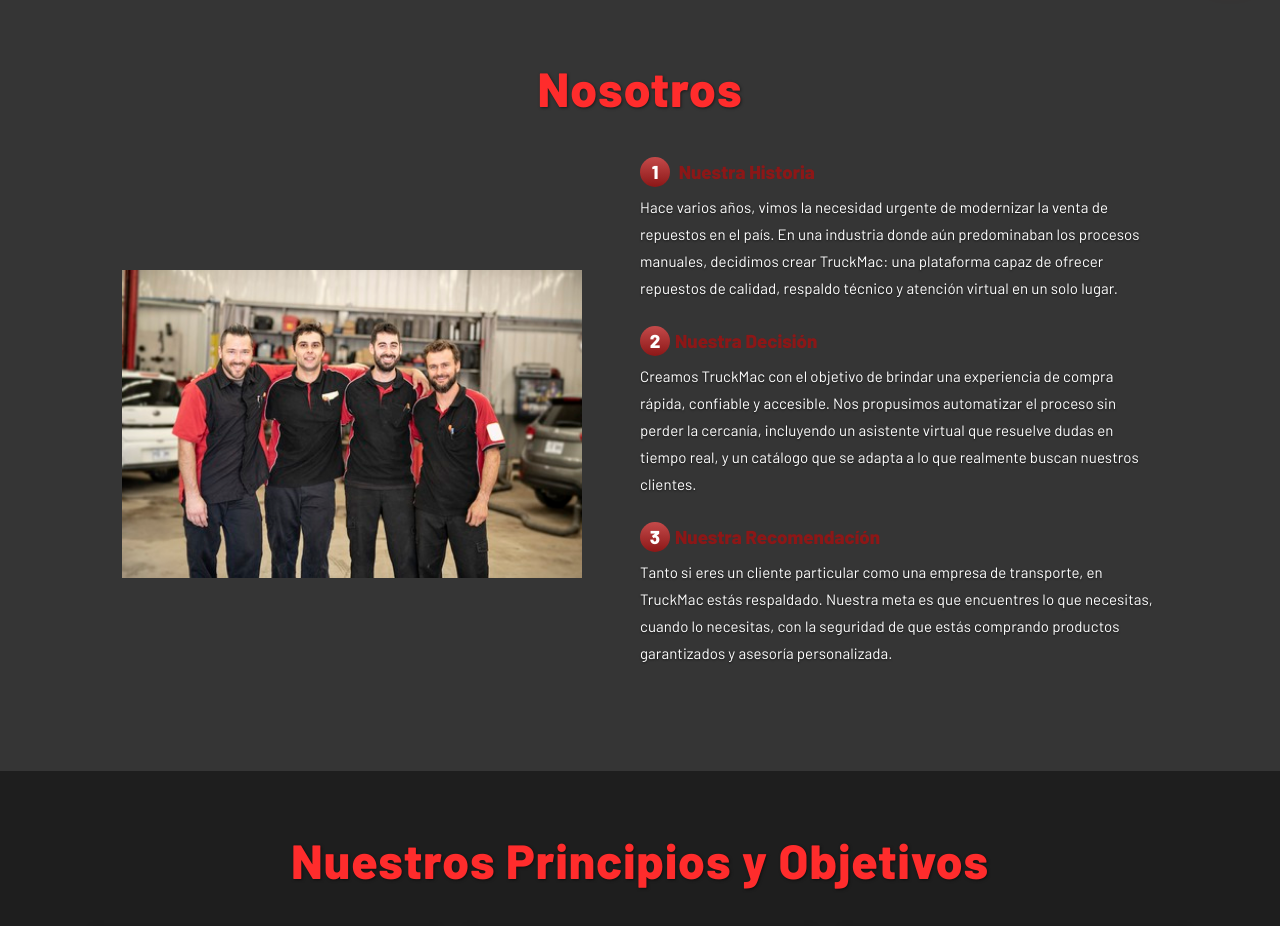
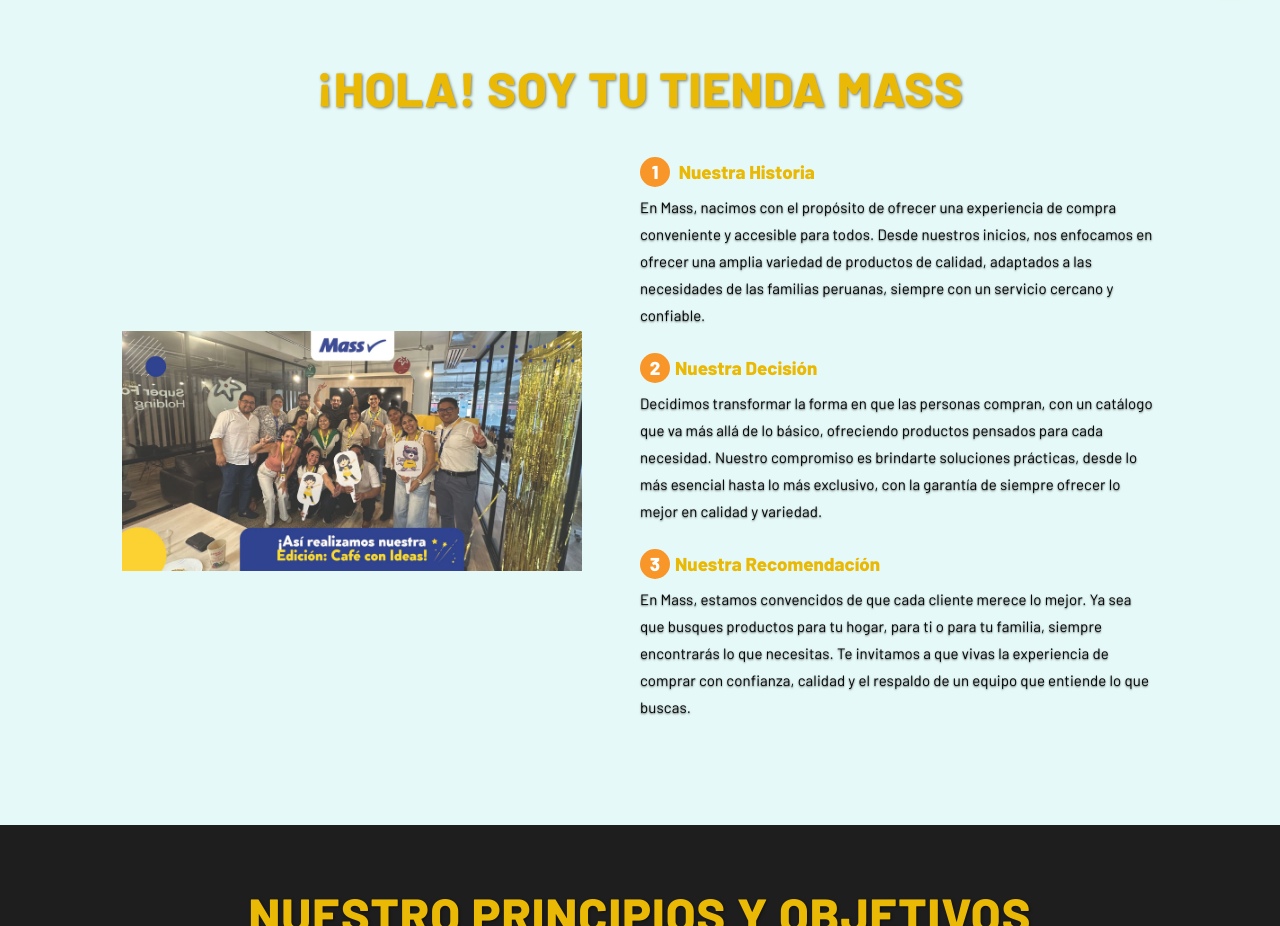
Before and after one commit to Yeimi-Owo/Tienda_Mass, a PHP site: page /Vista/Home/Nosotros.html in a window 1280 px wide. Shown: the part 801-1727 px from the top of the page. Run offline with PHP 8.4, Linux system fonts and the light colour scheme; some libraries are stand-ins or nearby versions.

Commit message:
Cambié algunos puntos adicionales de index y tienda, también el diseño de Nostros.html

```diff
--- a/Controlador/CSS/Nosotros.css
+++ b/Controlador/CSS/Nosotros.css
@@ -19,13 +19,13 @@
 }
 
 :root {
-    --primario: #8C1717;
+    --primario: #eab906;
     --gris-claro: #B8B8B8;
     --sombra: 0 0 13px 0 rgba(185, 185, 185, .25);
 }
 
 body {
-    background-color: #353535;
+    background-color: #16d7c71c;
 
 }
 
@@ -221,7 +221,7 @@
 #Historia .service p {
   font-size: 15px;                        /* Aumentamos el tamaño */
   line-height: 1.8;                       /* Más espacio entre líneas */
-  color: #ffffff;                         /* Blanco puro para buen contraste */
+  color: #060606;                         /* Blanco puro para buen contraste */
   font-weight: 400;                       /* Peso de texto legible */
   margin-bottom: 24px;                    /* Espacio inferior */
   text-shadow: 0 1px 2px rgba(0,0,0,0.6); /* Sombra para resaltar en fondo oscuro */
@@ -232,7 +232,7 @@
 .subtitulo {
   text-align: center;
   font-weight: 700;       /* Más grueso */
-  color: #ff2c2c;         /* Rojo más brillante */
+  color: #eab906;         /* Rojo más brillante */
   margin-bottom: 40px;
   font-size: 48px;        /* Más grande */
   letter-spacing: 1px;    /* Espaciado más limpio */
@@ -264,12 +264,12 @@
 
 .n-service {
     margin-bottom: 7px;
-    color: #8C1717;
+    color: #eab906;
 }
 
 .number {
     display: inline-block;
-    background-image: linear-gradient(to top, #8C1717 0%, #c44a4a 100%);
+    background-image: linear-gradient(to top, #fc8506da 0%, #fc8506da 100%);
     width: 30px;
     height: 30px;
     color: white;
--- a/Vista/Home/Nosotros.html
+++ b/Vista/Home/Nosotros.html
@@ -6,9 +6,9 @@
     <meta charset="UTF-8">
     <meta http-equiv="X-UA-Compatible" content="IE=edge">
     <meta name="viewport" content="width=device-width, initial-scale=1.0">
-    <link rel="shortcut icon" href="../../Controlador/IMAGENES/icono11.svg" type="image/x-icon">
+    <link rel="shortcut icon" href="../../Controlador/IMAGENES/LOGO MASS 4.svg" type="image/x-icon">
     <link rel="stylesheet" href="../../Controlador/CSS/Nosotros.css">
-    <title>SILHOUETTE GYM</title>
+    <title>MASS</title>
     <link href='https://unpkg.com/boxicons@2.1.4/css/boxicons.min.css' rel='stylesheet'>
     <link rel="preconnect" href="https://fonts.gstatic.com" crossorigin>
     <link href="https://fonts.googleapis.com/css2?family=Open+Sans:wght@300;400;700&display=swap" rel="stylesheet">
@@ -44,14 +44,14 @@
     <!--codigo oficial-->
     <header class="cabezera" id="inicio">
         <div class="menu_arriba">
-            <h1 class="nom_gym">SILHOUETTE <span class="txtRojo">GYM</span></h1>
+            <h1 class="nom_gym">TIENDA <span class="txtRojo">MASS</span></h1>
             <ul class="imagen1">
-                <img src="../../Controlador/img.menu/icono11.svg">
+                <img src="../../Controlador/img.menu/LOGO MASS 1.png">
             </ul>
             <nav id="nav">
                 <a href="../../Vista/Home/index.html" onclick="seleccionar()">Inicio</a>
-                <a href="../../Vista/Home/Nosotros.html" onclick="seleccionar()">Nosotros</a>
-                <a href="../../Vista/Home/Planes.php" onclick="seleccionar()">Planes</a>
+                <a href="../../Vista/Home/Nosotros.html" onclick="seleccionar()">Conóceme</a>
+                <a href="../../Vista/Home/Planes.php" onclick="seleccionar()">Ofertas</a>
                 <a href="../../Vista/Home/Tienda.php" onclick="seleccionar()">Tienda</a>
 
             </nav>
@@ -80,47 +80,47 @@
         </div>
     <img src="../../Controlador/img/bx-menu-alt-right.svg" alt="" class="menu">
     <nav class="menu-navegacion">
-        <a href="#inicio" onclick="seleccionar()">Inicio</a>
-        <a href="#Historia" onclick="seleccionar()">Nosotros</a>
-        <a href="#Principios" onclick="seleccionar()">Objetivos</a>
-        <a href="#Servicio" onclick="seleccionar()">Servicio al Cliente</a>
-        <a href="#Preguntas" onclick="seleccionar()">Preguntas Frecuentes</a>
-        <a href="#contacto" onclick="seleccionar()">Contacto</a>
+        <a href="#inicio" onclick="seleccionar()">INICIO</a>
+        <a href="#Historia" onclick="seleccionar()">NOSOTROS</a>
+        <a href="#Principios" onclick="seleccionar()">OBJETIVOS</a>
+        <a href="#Servicio" onclick="seleccionar()">SERVICIO AL CLIENTE</a>
+        <a href="#Preguntas" onclick="seleccionar()">PREGUNTAS FRECUENTES</a>
+        <a href="#contacto" onclick="seleccionar()">CONTACTO</a>
     </nav>
     <div class="contenedor head">
-        <h1 class="titulo">Conoce nuestra historia que nos motivo a ponerla en marcha.</h1>
+        <h1 class="titulo">DESCUBRE LA CALIDAD A PRECIOS IRRESISTIBLES EN MASS!</h1>
         <p class="copy"></p>
     </div>
     </header>
 
     <main>
         <section class="service contenedor" id="Historia">
-            <h2 class="subtitulo">Nosotros</h2>
+            <h2 class="subtitulo">¡HOLA! SOY TU TIENDA MASS</h2>
             <div class="contenedor-servicio">
-                <img src="../../Controlador/img/nosotros_2.jpg" alt="" srcset="">
+                <img src="../../Controlador/img/IMG MASS 6.jpg" alt="" srcset="">
                 <div class="checklist-servicio">
                     <div class="service">
                         <h3 class="n-service"><span class="number">1</span> Nuestra Historia</h3>
-                        <p> Hace varios años, vimos la necesidad urgente de modernizar la venta de repuestos en el país. En una industria donde aún predominaban los procesos manuales, decidimos crear TruckMac: una plataforma capaz de ofrecer repuestos de calidad, respaldo técnico y atención virtual en un solo lugar.</p>
+                        <p> En Mass, nacimos con el propósito de ofrecer una experiencia de compra conveniente y accesible para todos. Desde nuestros inicios, nos enfocamos en ofrecer una amplia variedad de productos de calidad, adaptados a las necesidades de las familias peruanas, siempre con un servicio cercano y confiable.</p>
                     </div>
                     <div class="service">
                         <h3 class="n-service"><span class="number">2</span>Nuestra Decisión</h3>
-                        <p> Creamos TruckMac con el objetivo de brindar una experiencia de compra rápida, confiable y accesible. Nos propusimos automatizar el proceso sin perder la cercanía, incluyendo un asistente virtual que resuelve dudas en tiempo real, y un catálogo que se adapta a lo que realmente buscan nuestros clientes.</p>
+                        <p> Decidimos transformar la forma en que las personas compran, con un catálogo que va más allá de lo básico, ofreciendo productos pensados para cada necesidad. Nuestro compromiso es brindarte soluciones prácticas, desde lo más esencial hasta lo más exclusivo, con la garantía de siempre ofrecer lo mejor en calidad y variedad.</p>
                     </div>
                     <div class="service">
                         <h3 class="n-service"><span class="number">3</span>Nuestra Recomendacíón</h3>
-                        <p>Tanto si eres un cliente particular como una empresa de transporte, en TruckMac estás respaldado. Nuestra meta es que encuentres lo que necesitas, cuando lo necesitas, con la seguridad de que estás comprando productos garantizados y asesoría personalizada.</p>
+                        <p> En Mass, estamos convencidos de que cada cliente merece lo mejor. Ya sea que busques productos para tu hogar, para ti o para tu familia, siempre encontrarás lo que necesitas. Te invitamos a que vivas la experiencia de comprar con confianza, calidad y el respaldo de un equipo que entiende lo que buscas.</p>
                     </div>
                 </div>
             </div>
         </section>
         <section class="gallery" id="Principios">
             <div class="contenedor">
-                <h2 class="subtitulo">Nuestros Principios y Objetivos</h2>
+                <h2 class="subtitulo">NUESTRO PRINCIPIOS Y OBJETIVOS</h2>
                 <div class="contenedor-galeria">
-                    <img src="../../Controlador/img/nosotros_3.png" alt="" class="img-galeria">
-                    <img src="../../Controlador/img/nosotros_4.jpg" alt="" class="img-galeria">
-                    <img src="../../Controlador/img/nosotros_5.png" alt="" class="img-galeria">
+                    <img src="../../Controlador/img/MISION MASS.png" alt="" class="img-galeria">
+                    <img src="../../Controlador/img/VISION MASS.png" alt="" class="img-galeria">
+                    <img src="../../Controlador/img/VALORES MASS.png" alt="" class="img-galeria">
                 </div>
             </div>
         </section>
@@ -133,18 +133,16 @@
         <section class="service contenedor" id="Servicio">
             <h2 class="subtitulo">Servicio al Cliente</h2>
             <div class="contenedor-servicio">
-                <img src="../../Controlador/img/servicio_cliente.jpg" alt="" srcset="">
+                <img src="../../Controlador/img/IMG MASS 12.jpg" alt="" srcset="">
                 <div class="checklist-servicio">
                     <div class="service">
                         <h3 class="n-service"><span class="number">1</span> Horario de Atención</h3>
-                        <p>Lunes a Domingo de 8:00 a.m. a 08:00 p.m.</p>
+                        <p>De Lunes a Domingo de 7 AM a 10 PM</p>
                     </div>
                     <div class="service">
                         <h3 class="n-service"><span class="number">2</span>Teléfono</h3>
-                        <p> Para llamar al teléfono de atención a clientes de Silhouette Gym, usted debe marcar el siguiente
-                            número:
-                            513-3355. Esta línea atiende consultas y reclamos en el siguiente horario de atención:
-                            Lunes a Viernes de 09:00 a 21:00 horas.</p>
+                        <p> Para consultas y atención al cliente en Mass, puedes comunicarte con nosotros llamando al siguiente número:
+                             0800-1234. Esta línea está disponible para resolver tus dudas y recibir tus comentarios.</p>
                     </div>
                     <div class="service">
                         <h3 class="n-service"><span class="number">3</span>Libro de Reclamaciones</h3>
@@ -191,11 +189,11 @@
                         <img src="../../Controlador/img/bx-plus.svg" alt="Abrir Respuesta" />
                     </p>
                     <p class="respuesta">
-                        El pago de tu pedido en TruckMac puede realizarse de forma segura a través de los siguientes métodos:<br><br>
+                        El pago de tu pedido en MASS puede realizarse de forma segura a través de los siguientes métodos:<br><br>
                         <strong>- Tarjeta de débito o crédito (Visa, Mastercard)</strong><br>
                         <strong>- Transferencias bancarias directas</strong><br>
                         <strong>- Pagos digitales como Yape y Plin</strong><br><br>
-                        Por el momento <strong>no aceptamos pagos en efectivo ni tarjetas extranjeras</strong>.<br>
+                        Por el momento <strong>no aceptamos pagos con tarjetas extranjeras</strong>.<br>
                         Te recomendamos verificar que tu tarjeta esté activa y habilitada para compras online.
                         En caso de pago con cuenta de terceros, asegúrate de registrar correctamente los datos para evitar retrasos en el procesamiento de tu pedido.
                     </p>
@@ -208,8 +206,6 @@
                             pasados unos días. Por eso, es importante que tu tarjeta esté habilitada y cuente con fondos suficientes.<br><br>
                             En caso de persistir el fallo, recibirás una notificación automática con instrucciones para realizar el pago
                             manual mediante <strong>Yape, Plin o transferencia bancaria</strong>.<br><br>
-                            Si acumulas más de dos pedidos impagos, <strong>TruckMac se reserva el derecho de suspender temporalmente tu acceso a nuevos pedidos</strong>
-                            hasta regularizar tu deuda.<br><br>
                             Para cualquier duda adicional puedes comunicarte con nuestro equipo de atención o revisar el estado de tus pagos desde tu cuenta.</p>
                     </div>
                 </div>
@@ -218,16 +214,15 @@
                     <div class="contenedor-pregunta">
                         <p class="pregunta">¿Como puedo saber si son confiables? <img src="../../Controlador/img/bx-plus.svg"
                                 alt="Abrir Respuesta" /></p>
-                        <p class="respuesta">En TruckMac nos respaldan años de experiencia en el sector automotriz y una amplia cartera de clientes satisfechos.
-                            Todos nuestros repuestos son verificados y certificados por proveedores oficiales. <br><br>
-                            Además, contamos con sistemas de seguridad para tus pagos y asistencia técnica en todo momento. Puedes revisar reseñas
-                            de otros compradores, así como contactarnos directamente si tienes dudas antes de realizar una compra.</p>
+                        <p class="respuesta">En MASS nos respaldan años de experiencia en el sector minorista (retail), y una amplia cartera de clientes satisfechos.
+                            Todos nuestros productos son de calidad y están certificados por proveedores oficiales, garantizando que cada artículo que ofrecemos cumple con los más altos estándares para tu total confianza. <br><br>
+                            Además, en Mass contamos con sistemas de seguridad avanzados para proteger tus pagos y ofrecemos asistencia técnica en todo momento. Puedes contactarnos directamente si tienes alguna duda antes de realizar tu compra.</p>
                     </div>
                     <div class="contenedor-pregunta">
                         <p class="pregunta">¿Que pasa con mis datos personales? <img src="../../Controlador/img/bx-plus.svg"
                                 alt="Abrir Respuesta" /></p>
                         <p class="respuesta">
-                            En TruckMac nos tomamos muy en serio la privacidad de nuestros clientes. Tus datos están protegidos bajo estrictas
+                            En MASS nos tomamos muy en serio la privacidad de nuestros clientes. Tus datos están protegidos bajo estrictas
                             políticas de confidencialidad y almacenamiento seguro, cumpliendo con la legislación vigente en protección de datos.<br><br>
                             La información proporcionada solo se usa para procesar pedidos, brindar soporte y mejorar tu experiencia.
                             <strong>No compartimos datos con terceros</strong> sin tu consentimiento explícito. Puedes solicitar la eliminación de tu información
@@ -240,17 +235,17 @@
                     <div class="contenedor-pregunta">
                         <p class="pregunta">¿Cuales son los beneficios al inscribirme? <img src="../../Controlador/img/bx-plus.svg"
                                 alt="Abrir Respuesta" /></p>
-                        <p class="respuesta">Al registrarte en TruckMac podrás acceder a beneficios exclusivos como:<br><br>
-                            <strong>- Historial de pedidos y seguimiento en tiempo real</strong><br>
-                            <strong>- Recomendaciones personalizadas de repuestos según tu vehículo</strong><br>
-                            <strong>- Acceso directo a promociones y descuentos exclusivos</strong><br>
-                            <strong>- Atención preferente vía nuestro asistente virtual</strong><br><br>
-                            Todo esto pensado para hacer tu experiencia de compra más rápida, segura y eficiente.</p>
+                        <p class="respuesta">Al registrarte en MASS podrás acceder a beneficios exclusivos como:<br><br>
+                            <strong>- Historial de compras y ver tus pedidos</strong><br>
+                            <strong>- Recomendaciones personalizadas según tus preferencias y necesidades</strong><br>
+                            <strong>- Acceso a promociones y descuentos exclusivos</strong><br>
+                            <strong>- Atención preferente a través de nuestro asistente virtual</strong><br><br>
+                            Todo esto diseñado para hacer tu experiencia de compra más rápida, segura y conveniente.</p>
                     </div>
                     <div class="contenedor-pregunta">
                         <p class="pregunta">¿Como puedo crearme una cuenta? <img src="../../Controlador/img/bx-plus.svg"
                                 alt="Abrir Respuesta" /></p>
-                        <p class="respuesta"> Crear tu cuenta en TruckMac es muy sencillo. Solo debes dirigirte a la página principal y hacer clic en el ícono de usuario ubicado
+                        <p class="respuesta"> Crear tu cuenta en MASS es muy sencillo. Solo debes dirigirte a la página principal y hacer clic en el ícono de usuario ubicado
                             en la parte superior derecha. Allí podrás registrarte ingresando tu nombre, apellidos y correo electrónico.<br><br>
                             Una vez registrado, podrás realizar pedidos, recibir notificaciones sobre el estado de tus compras y acceder a todos los beneficios de nuestra plataforma.
                         </p>
@@ -262,8 +257,8 @@
     <footer id="contacto">
         <div class="footer-content">
             <div class="contact-us">
-                <h2 class="brand"> SILHOUETTE GYM</h2>
-                <p>Somos Expertos en el tipo de vida que necesites</p>
+                <h2 class="brand"> TIENDA MASS</h2>
+                <p>Los mejores para el ahorro</p>
             </div>
             <div class="social-media">
                 <a href="./" class="social-media-icon">
--- a/Vista/Home/Tienda.html
+++ b/Vista/Home/Tienda.html
@@ -4,7 +4,7 @@
   <meta charset="UTF-8" />
   <meta http-equiv="X-UA-Compatible" content="IE=edge" />
   <meta name="viewport" content="width=device-width, initial-scale=1.0" />
-  <title>SILHOUETTE GYM</title>
+  <title>TIENDA MASS</title>
 
   <!-- Íconos -->
   <link rel="stylesheet" href="https://cdnjs.cloudflare.com/ajax/libs/font-awesome/6.2.1/css/all.min.css" />
@@ -29,8 +29,8 @@
       <ul class="imagen1"><img src="../../Controlador/img.menu/LOGO MASS 1.png" /></ul>
       <nav id="nav">
         <a href="./index.html">Inicio</a>
-        <a href="./nosotros.html">Nosotros</a>
-        <a href="./planes.html">Planes</a>
+        <a href="./nosotros.html">Conóceme</a>
+        <a href="./planes.html">Ofertas</a>
         <a href="./tienda.html">Tienda</a>
       </nav>
       <div class="redes">
--- a/Vista/Home/index.html
+++ b/Vista/Home/index.html
@@ -2,7 +2,7 @@
 <html lang="es">
 <head>
   <meta charset="UTF-8">
-  <title>TIENDA MASS</title>
+  <title> MASS</title>
   <meta name="viewport" content="width=device-width, initial-scale=1.0">
 
   <!-- Estilos y fuentes -->
@@ -27,7 +27,7 @@
       <nav id="nav">
         <a href="#inicio" onclick="seleccionar()">Inicio</a>
         <a href="#nosotros" onclick="seleccionar()">Conóceme</a>
-        <a href="#Planes" onclick="seleccionar()">X OFERTAS</a>
+        <a href="#Planes" onclick="seleccionar()">OFERTAS</a>
         <a href="#Tienda" onclick="seleccionar()">Tienda</a>
         <a href="#FOTOS" onclick="seleccionar()">Fotos</a>
         <a href="#contacto" onclick="seleccionar()">Contacto</a>
```
Also changed, not shown: other parts of Controlador/CSS/Nosotros.css (+13 -13 lines), Controlador/CSS/estilo.css (+7 -7 lines), Controlador/img.menu/IMG MASS 10.jpg (added), Controlador/img.menu/IMG MASS 11.jpg (added), Controlador/img.menu/IMG MASS 9.svg (added), Controlador/img/IMG MASS 12.jpg (added), Controlador/img/IMG MASS 13.png (added), Controlador/img/IMG MASS 6.jpg (added), Controlador/img/IMG MASS 8.svg (added), Controlador/img/MISION MASS.png (added), Controlador/img/VALORES MASS.png (added), Controlador/img/VISION MASS.png (added).
